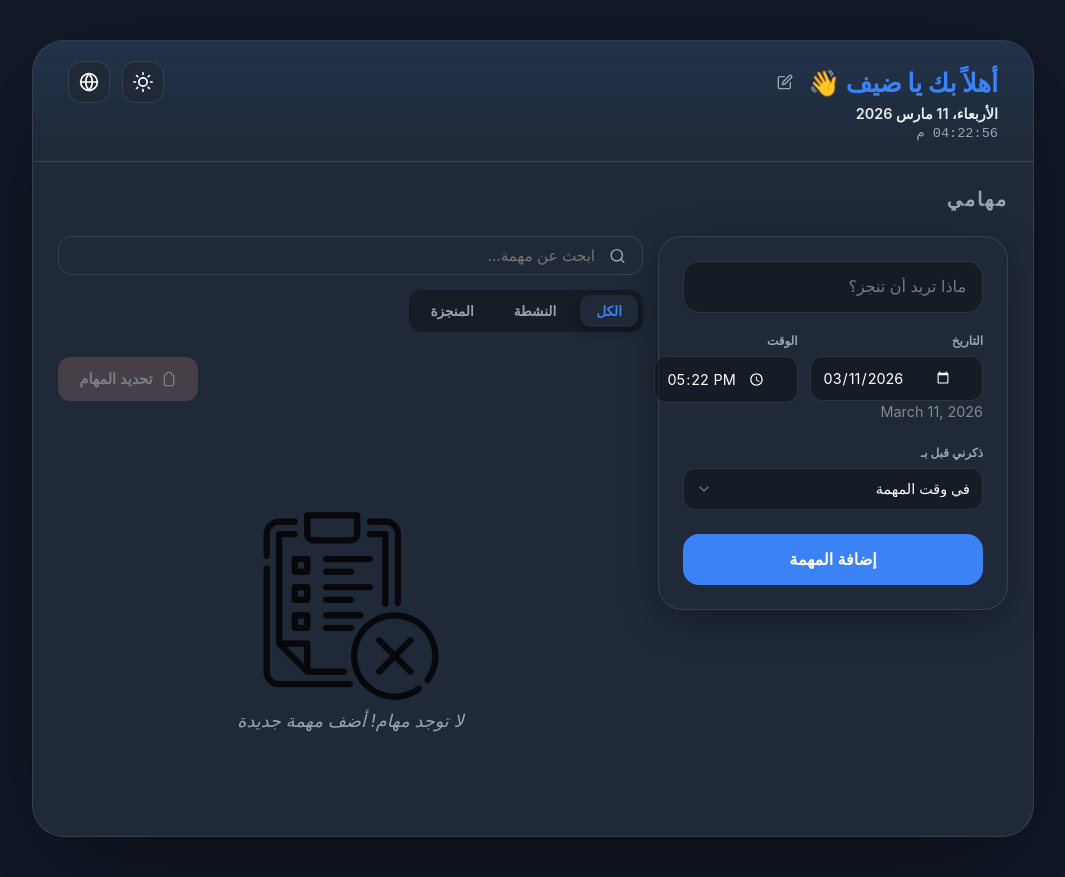
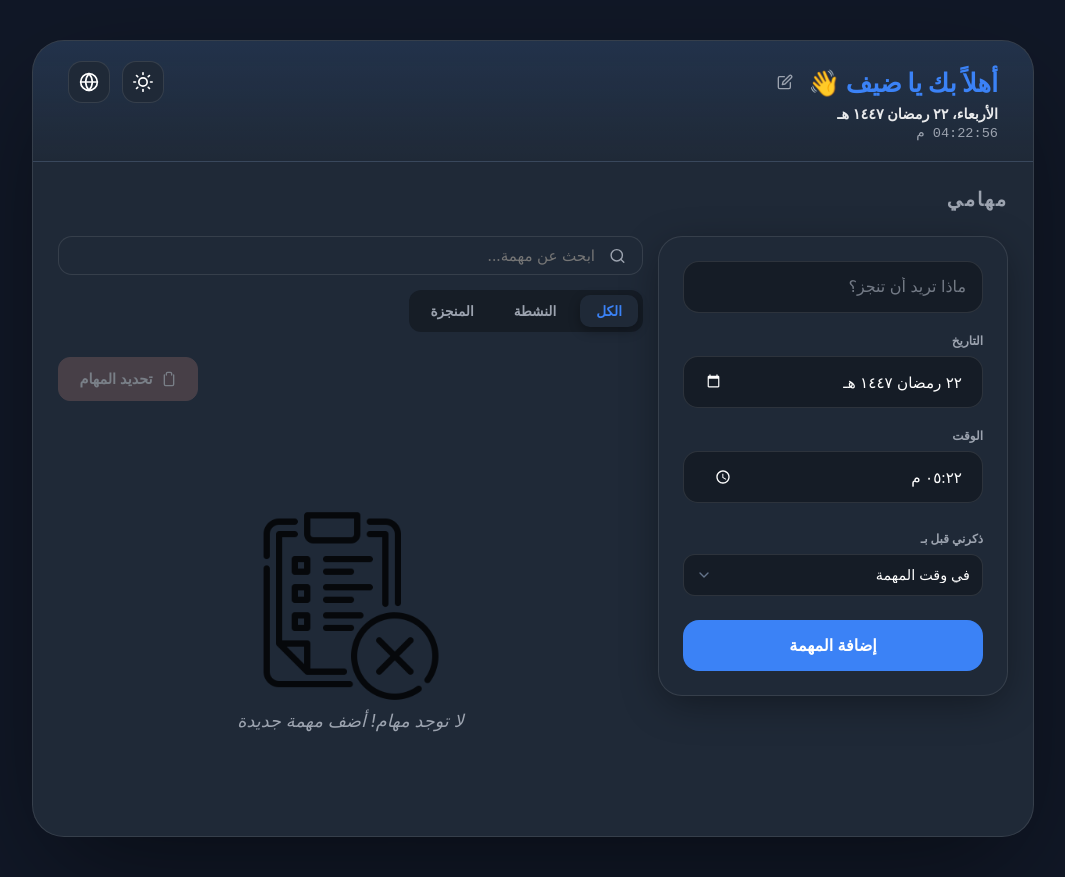
Before and after one commit to Traw55/todo-app2026, a React (Vite) app: page / in a window 1280 px wide. Shown: the whole page, without its empty margins (107-1172 px from the left). Built offline with nearby package versions, Linux system fonts and the light colour scheme.

Commit message:
feat: Add `TaskInput` and `TaskItem` components to enable task creation, display, editing, and scheduling with localization support.

```diff
--- a/src/App.css
+++ b/src/App.css
@@ -355,16 +355,10 @@ main {
 }
 
 .date-time-grid {
-  display: grid;
-  grid-template-columns: 1fr 1fr;
-  gap: 12px;
+  display: flex;
+  flex-direction: column;
+  gap: 16px;
   margin-bottom: 24px;
-}
-
-@media (max-width: 600px) {
-  .date-time-grid {
-    grid-template-columns: 1fr;
-  }
 }
 
 .schedule-group label {
@@ -379,10 +373,10 @@ main {
   background: var(--bg-input);
   border: 1px solid var(--glass-border);
   color: var(--text-primary);
-  padding: 12px;
-  border-radius: 12px;
+  padding: 10px;
+  border-radius:15px;
   width: 100%;
-  font-size: 0.9rem;
+  font-size: 0.95rem;
   outline: none;
   box-sizing: border-box;
   font-family: inherit;
@@ -390,18 +384,75 @@ main {
 
 /* Fix for RTL native date/time inputs - prevent mangling of slashes and numbers */
 .rtl .date-input, .rtl .time-input, .rtl .edit-date-input, .rtl .edit-time-input {
-  direction: ltr !important;
-  text-align: left !important;
-  /* Add padding to the left to avoid text sticking to the edge in LTR */
-  padding-left: 12px !important;
-  /* Add padding to the right for the native picker icon */
-  padding-right: 30px !important;
+  /* Remove native icon from the right */
+  /* padding-left: 30px !important;  <- space for the icon if on the left */
+  /* padding-right: 12px !important; */
+  /* Webkit-specific to move the icon to the left */
+  direction: rtl !important;
+  text-align: right !important;
 }
 
-/* Ensure placeholder is visible if needed, although native inputs often have their own formatting */
+.rtl .date-input,
+.rtl .time-input {
+  position: relative;
+  color: transparent !important; /* Hide the native LTR date string */
+  padding: 14px 20px !important;
+  min-height: 52px;
+}
+
+/* Pseudo-element to show the Hijri date/Time from data attribute */
+.rtl .date-input::before,
+.rtl .time-input::before {
+  content: attr(data-ar-text);
+  position: absolute;
+  right: 20px;
+  top: 50%;
+  transform: translateY(-50%);
+  color: var(--text-primary);
+  pointer-events: none;
+  font-family: inherit;
+  font-size: 0.95rem;
+  white-space: nowrap; /* Prevent text wrapping inside the input */
+}
+
+@media (max-width: 480px) {
+  .rtl .date-input::before,
+  .rtl .time-input::before {
+    font-size: 0.85rem; /* Smaller font on very small screens */
+    right: 15px;
+  }
+  .rtl .date-input::-webkit-calendar-picker-indicator,
+  .rtl .time-input::-webkit-calendar-picker-indicator {
+    left: 15px;
+  }
+}
+
+/* Move the native picker icon to the left in webkit browsers */
+.rtl .date-input::-webkit-calendar-picker-indicator,
+.rtl .time-input::-webkit-calendar-picker-indicator,
+.rtl .edit-date-input::-webkit-calendar-picker-indicator,
+.rtl .edit-time-input::-webkit-calendar-picker-indicator {
+  position: absolute;
+  left: 20px; /* Symmetrical padding from left */
+}
+
+/* Ensure native LTR text is HIDDEN so it doesn't overlap with our custom Arabic text */
 .rtl .date-input::-webkit-datetime-edit,
-.rtl .time-input::-webkit-datetime-edit {
-  display: flex;
+.rtl .time-input::-webkit-datetime-edit,
+.rtl .edit-date-input::-webkit-datetime-edit,
+.rtl .edit-time-input::-webkit-datetime-edit {
+  display: none !important;
+}
+
+/* Make sure the icon is clickable and visible on the left */
+.rtl .date-input::-webkit-calendar-picker-indicator,
+.rtl .time-input::-webkit-calendar-picker-indicator,
+.rtl .edit-date-input::-webkit-calendar-picker-indicator,
+.rtl .edit-time-input::-webkit-calendar-picker-indicator {
+  position: absolute;
+  left: 20px;
+  cursor: pointer;
+  opacity: 1;
 }
 
 .reminder-group, .edit-reminder-group {
--- a/src/App.jsx
+++ b/src/App.jsx
@@ -275,12 +275,21 @@ function App() {
 
   const formatDate = (date) => {
     try {
-      return date.toLocaleDateString(lang === "ar" ? "ar-u-ca-gregory-nu-latn" : "en-US", {
-        weekday: "long",
-        year: "numeric",
-        month: "long",
-        day: "numeric",
-      });
+      if (lang === "ar") {
+        return date.toLocaleDateString("ar-SA-u-ca-islamic", {
+          weekday: "long",
+          year: "numeric",
+          month: "long",
+          day: "numeric",
+        });
+      } else {
+        return date.toLocaleDateString("en-US", {
+          weekday: "long",
+          year: "numeric",
+          month: "long",
+          day: "numeric",
+        });
+      }
     } catch {
       return date.toDateString();
     }
@@ -350,6 +359,7 @@ function App() {
             setReminderOffset={setReminderOffset}
             addTodo={addTodo}
             t={t}
+            lang={lang}
           />
           <TaskList
             todos={todos}
--- a/src/components/TaskInput.jsx
+++ b/src/components/TaskInput.jsx
@@ -12,21 +12,10 @@ const TaskInput = ({
   reminderOffset,
   setReminderOffset,
   addTodo,
-  t
+  t,
+  lang
 }) => {
-  // Helper to show user-friendly date
-  const formatDisplayDate = (isoDate, locale = navigator.language || "en-US") => {
-    if (!isoDate) return "";
-    const dateObj = new Date(isoDate);
-    return dateObj.toLocaleDateString(locale, {
-      year: "numeric",
-      month: "long",
-      day: "numeric",
-    });
-  };
 
-  const locale = navigator.language || "en-US";
-  const displayDate = formatDisplayDate(scheduledDate, locale);
 
   return (
     <aside className="input-section">
@@ -41,6 +30,43 @@ const TaskInput = ({
         />
 
         <div className="date-time-grid">
+          {lang === 'ar' ? (
+            <>
+              {/* التاريخ - يعرض أولاً ليكون فوق */}
+              <div className="schedule-group">
+                <label>{t.scheduleDateLabel}</label>
+                <input
+                  type="date"
+                  className="date-input"
+                  value={scheduledDate}
+                  onChange={(e) => setScheduledDate(e.target.value)}
+                  pattern="\d{4}-\d{2}-\d{2}"
+                  inputMode="numeric"
+                  lang={lang}
+                  data-ar-text={lang === 'ar' ? new Date(scheduledDate || new Date()).toLocaleDateString("ar-SA-u-ca-islamic", { year: "numeric", month: "long", day: "numeric" }) : ""}
+                />
+              </div>
+
+              {/* الوقت - يعرض ثانياً ليكون تحت */}
+              <div className="schedule-group">
+                <label>{t.scheduleTimeLabel}</label>
+                <input
+                  type="time"
+                  className="time-input"
+                  value={scheduledTime}
+                  onChange={(e) => setScheduledTime(e.target.value)}
+                  inputMode="numeric"
+                  lang={lang}
+                  data-ar-text={
+                    lang === 'ar' && scheduledTime
+                      ? new Date(`2000-01-01T${scheduledTime}`).toLocaleTimeString("ar-SA", { hour: '2-digit', minute: '2-digit' })
+                      : ""
+                  }
+                />
+              </div>
+            </>
+          ) : (
+            <>
               {/* التاريخ */}
               <div className="schedule-group">
                 <label>{t.scheduleDateLabel}</label>
@@ -51,15 +77,8 @@ const TaskInput = ({
                   onChange={(e) => setScheduledDate(e.target.value)}
                   pattern="\d{4}-\d{2}-\d{2}"
                   inputMode="numeric"
-              lang={locale}
+                  lang={lang}
                 />
-            <div className="date-display">
-              {displayDate && (
-                <span style={{ fontSize: "0.9em", color: "#888" }}>
-                  {displayDate}
-                </span>
-              )}
-            </div>
               </div>
 
               {/* الوقت */}
@@ -71,9 +90,11 @@ const TaskInput = ({
                   value={scheduledTime}
                   onChange={(e) => setScheduledTime(e.target.value)}
                   inputMode="numeric"
-              lang={locale}
+                  lang={lang}
                 />
               </div>
+            </>
+          )}
         </div>
 
         {/* اختيار وقت التذكير / Reminder offset selection */}
--- a/src/components/TaskItem.jsx
+++ b/src/components/TaskItem.jsx
@@ -74,18 +74,51 @@ const TaskItem = ({
           />
           {/* حقول التاريخ والوقت / Date and Time inputs */}
           <div className="edit-meta">
+            {lang === 'ar' ? (
+              <>
+                <input
+                  type="time"
+                  className="edit-time-input"
+                  value={editTime}
+                  onChange={(e) => setEditTime(e.target.value)}
+                  lang={lang}
+                  data-ar-text={
+                    lang === 'ar' && editTime
+                      ? new Date(`2000-01-01T${editTime}`).toLocaleTimeString("ar-SA", { hour: '2-digit', minute: '2-digit' })
+                      : ""
+                  }
+                />
                 <input
                   type="date"
                   className="edit-date-input"
                   value={editDate}
                   onChange={(e) => setEditDate(e.target.value)}
+                  lang={lang}
+                  data-ar-text={
+                    lang === 'ar' && editDate
+                      ? new Date(editDate).toLocaleDateString("ar-SA-u-ca-islamic", { year: "numeric", month: "long", day: "numeric" })
+                      : ""
+                  }
+                />
+              </>
+            ) : (
+              <>
+                <input
+                  type="date"
+                  className="edit-date-input"
+                  value={editDate}
+                  onChange={(e) => setEditDate(e.target.value)}
+                  lang={lang}
                 />
                 <input
                   type="time"
                   className="edit-time-input"
                   value={editTime}
                   onChange={(e) => setEditTime(e.target.value)}
+                  lang={lang}
                 />
+              </>
+            )}
           </div>
           {/* اختيار التذكير في وضع التعديل / Reminder selection in edit mode */}
           <div className="edit-reminder-group">
@@ -114,7 +147,12 @@ const TaskItem = ({
           <div className="todo-content">
             <span className="todo-text">{todo.text}</span>
             <div className="todo-meta">
-              <span className="todo-date">{todo.date}</span>
+              <span className="todo-date">
+                {lang === 'ar'
+                  ? new Date(todo.date).toLocaleDateString("ar-SA-u-ca-islamic", { year: "numeric", month: "long", day: "numeric" })
+                  : todo.date
+                }
+              </span>
               <span className="todo-time">{formatTime12h(todo.time)}</span>
             </div>
           </div>
```
Lines whose indentation alone changed are shown as unchanged.
